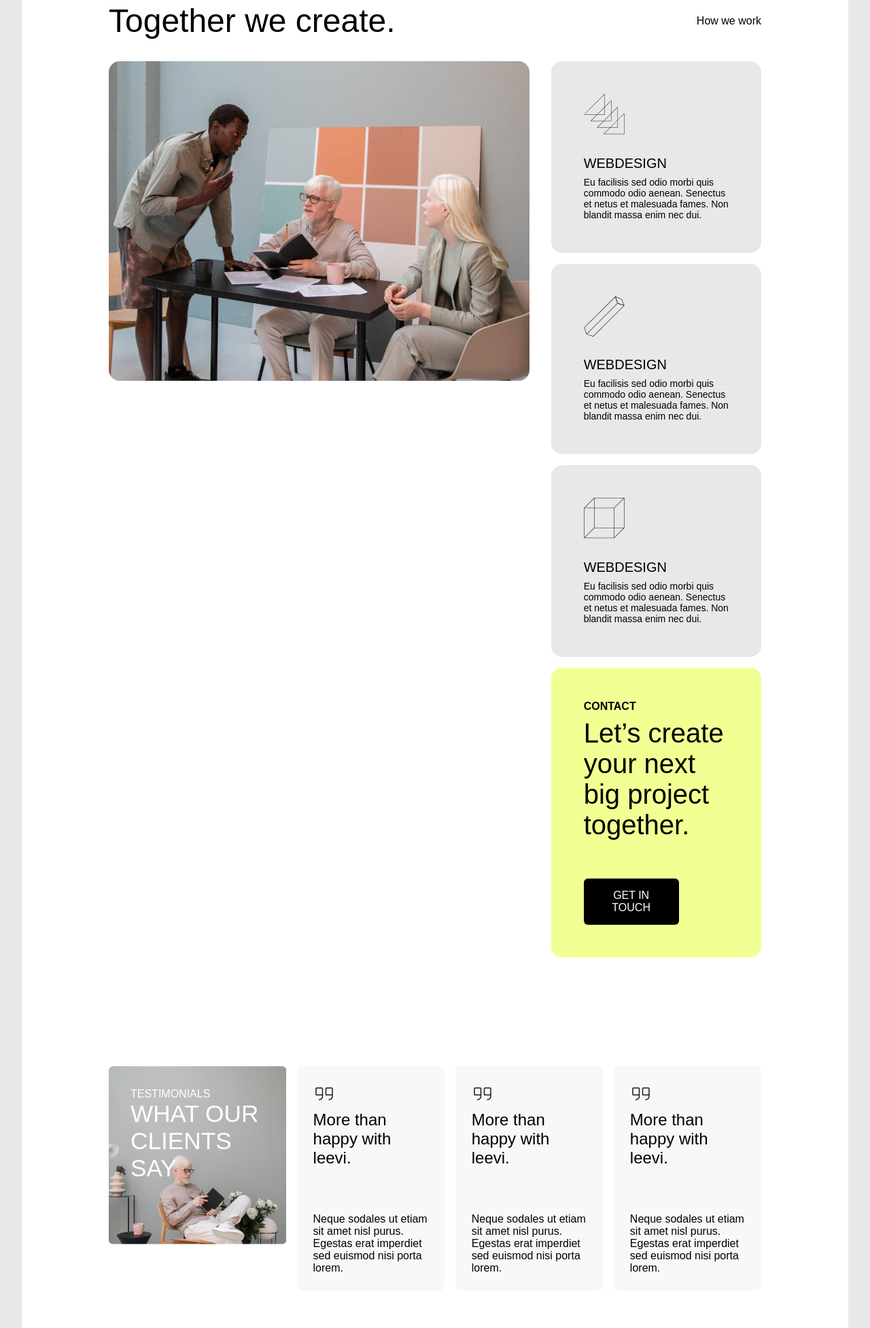
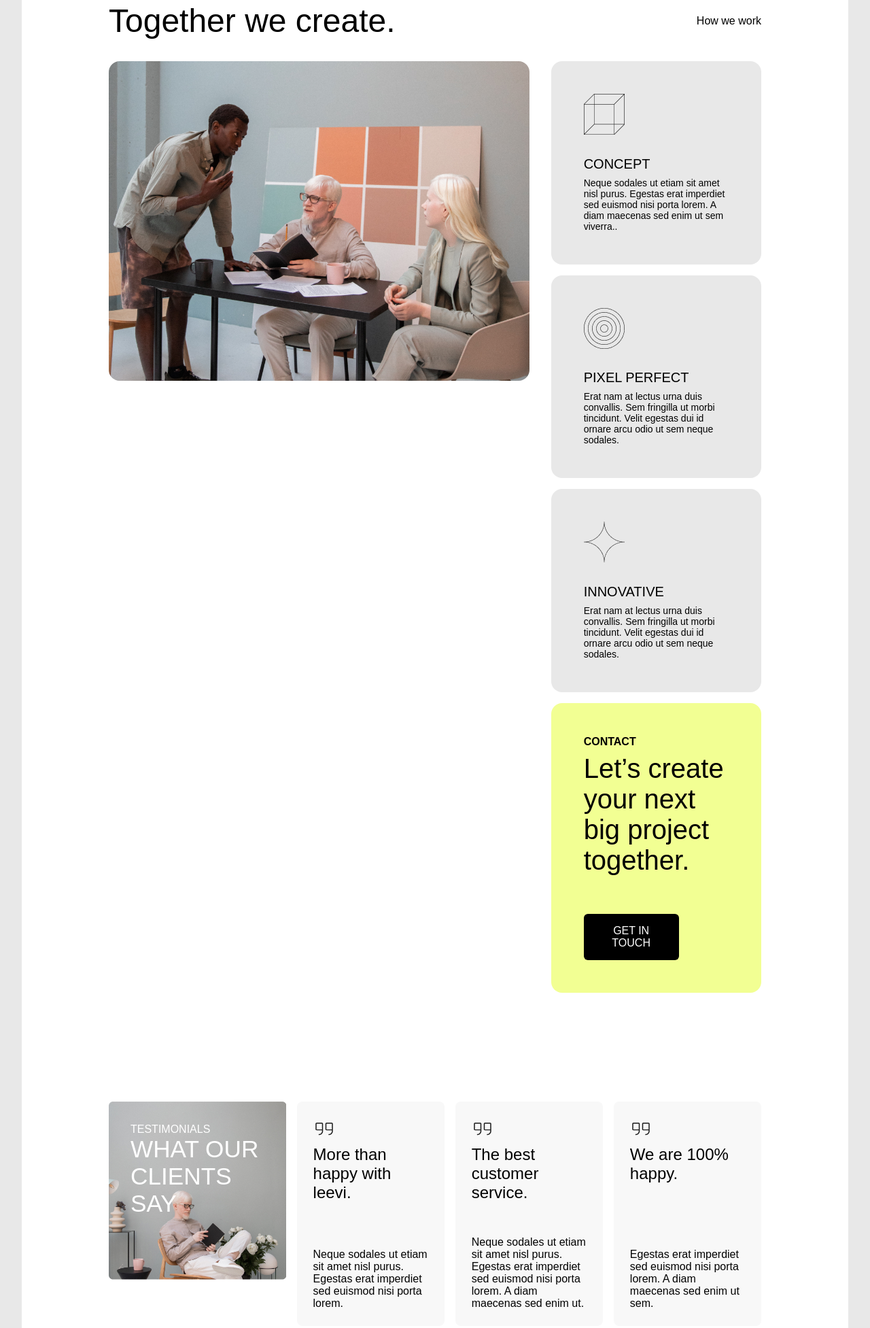
Before and after one commit to yunusemrebagca/leevi-agency-and-porfolio-template, a website built with Parcel: page src/index.html in a window 1280 px wide. Shown: the part 5686-7639 px from the top of the page at 68% size. Built offline with nearby package versions, Linux system fonts and the light colour scheme; a web font is replaced by a local one.

Commit message:
made minor improvements and added some content

```diff
--- a/src/index.html
+++ b/src/index.html
@@ -4,7 +4,12 @@
     <meta charset="UTF-8" />
     <meta http-equiv="X-UA-Compatible" content="IE=edge" />
     <meta name="viewport" content="width=device-width, initial-scale=1.0" />
-    <title>Document</title>
+    <title>Leevi Agency Website</title>
+    <link
+      rel="shortcut icon"
+      href="./multimedia/logo__leevi.png"
+      type="image/x-icon"
+    />
     <link rel="stylesheet" href="scss/main.scss" />
     <!--
         font families
@@ -213,27 +218,30 @@
           <img src="./multimedia/image--work.png" alt="" class="work__img" />
           <div class="work__cards">
             <div class="card card__muted">
-              <img src="./multimedia/icon_1.svg" alt="" />
-              <h4>WEBDESIGN</h4>
+              <img src="./multimedia/work__1.png" alt="" />
+              <h4>CONCEPT</h4>
               <p>
-                Eu facilisis sed odio morbi quis commodo odio aenean. Senectus
-                et netus et malesuada fames. Non blandit massa enim nec dui.
+                Neque sodales ut etiam sit amet nisl purus. Egestas erat
+                imperdiet sed euismod nisi porta lorem. A diam maecenas sed enim
+                ut sem viverra..
               </p>
             </div>
             <div class="card card__muted">
-              <img src="./multimedia/Icon_2.svg" alt="" />
-              <h4>WEBDESIGN</h4>
+              <img src="./multimedia/work__2.png" alt="" />
+              <h4>PIXEL PERFECT</h4>
               <p>
-                Eu facilisis sed odio morbi quis commodo odio aenean. Senectus
-                et netus et malesuada fames. Non blandit massa enim nec dui.
+                Erat nam at lectus urna duis convallis. Sem fringilla ut morbi
+                tincidunt. Velit egestas dui id ornare arcu odio ut sem neque
+                sodales.
               </p>
             </div>
             <div class="card card__muted">
-              <img src="./multimedia/icon_3.svg" alt="" />
-              <h4>WEBDESIGN</h4>
+              <img src="./multimedia/work__3.png" alt="" />
+              <h4>INNOVATIVE</h4>
               <p>
-                Eu facilisis sed odio morbi quis commodo odio aenean. Senectus
-                et netus et malesuada fames. Non blandit massa enim nec dui.
+                Erat nam at lectus urna duis convallis. Sem fringilla ut morbi
+                tincidunt. Velit egestas dui id ornare arcu odio ut sem neque
+                sodales.
               </p>
             </div>
             <div class="card__secondary">
@@ -263,21 +271,21 @@
           <div class="card">
             <div class="card-top">
               <img src="./multimedia/ph_quotes-light.svg" alt="quote image" />
-              <h4>More than happy with leevi.</h4>
+              <h4>The best customer service.</h4>
             </div>
             <p>
               Neque sodales ut etiam sit amet nisl purus. Egestas erat imperdiet
-              sed euismod nisi porta lorem.
+              sed euismod nisi porta lorem. A diam maecenas sed enim ut.
             </p>
           </div>
           <div class="card">
             <div class="card-top">
               <img src="./multimedia/ph_quotes-light.svg" alt="quote image" />
-              <h4>More than happy with leevi.</h4>
+              <h4>We are 100% happy.</h4>
             </div>
             <p>
-              Neque sodales ut etiam sit amet nisl purus. Egestas erat imperdiet
-              sed euismod nisi porta lorem.
+              Egestas erat imperdiet sed euismod nisi porta lorem. A diam
+              maecenas sed enim ut sem.
             </p>
           </div>
         </div>
@@ -314,25 +322,25 @@
             </p>
           </div>
           <div class="blog-right-card">
-            <img src="./multimedia/blog-1.png" alt="" />
-            <h4>What to Look for in a Website: 8 Examples</h4>
+            <img src="./multimedia/blog__1.png" alt="" />
+            <h4>How Much Does a Website Cost?</h4>
             <p>
               Lorem ipsum dolor sit amet, consectetur adipiscing elit, sed do
               eiusmod tempor incididunt ut labore et dolore magna.
             </p>
           </div>
           <div class="blog-right-card">
-            <img src="./multimedia/blog-1.png" alt="" />
-            <h4>What to Look for in a Website: 8 Examples</h4>
+            <img src="./multimedia/blog__2.png" alt="" />
+            <h4>How to Compare and Choose Agencies</h4>
             <p>
               Lorem ipsum dolor sit amet, consectetur adipiscing elit, sed do
               eiusmod tempor incididunt ut labore et dolore magna.
             </p>
           </div>
           <div class="blog-right-card">
-            <img src="./multimedia/blog-1.png" alt="" />
+            <img src="./multimedia/blog__3.png" alt="" />
             <div class="badge">webdesign</div>
-            <h4>What to Look for in a Website: 8 Examples</h4>
+            <h4>6 Problems With Agencies</h4>
             <p>
               Lorem ipsum dolor sit amet, consectetur adipiscing elit, sed do
               eiusmod tempor incididunt ut labore et dolore magna.
--- a/src/scss/layout/_header.scss
+++ b/src/scss/layout/_header.scss
@@ -11,6 +11,9 @@
     display: flex;
     justify-content: space-between;
     align-items: center;
+    @media (max-width: 900px) {
+      padding-inline: 2rem;
+    }
   }
 
   &__nav {
```
Also changed, not shown: src/multimedia/blog__1.png (added), src/multimedia/blog__2.png (added), src/multimedia/blog__3.png (added), src/multimedia/logo__leevi.png (added), src/multimedia/work__1.png (added), src/multimedia/work__2.png (added), src/multimedia/work__3.png (added).
